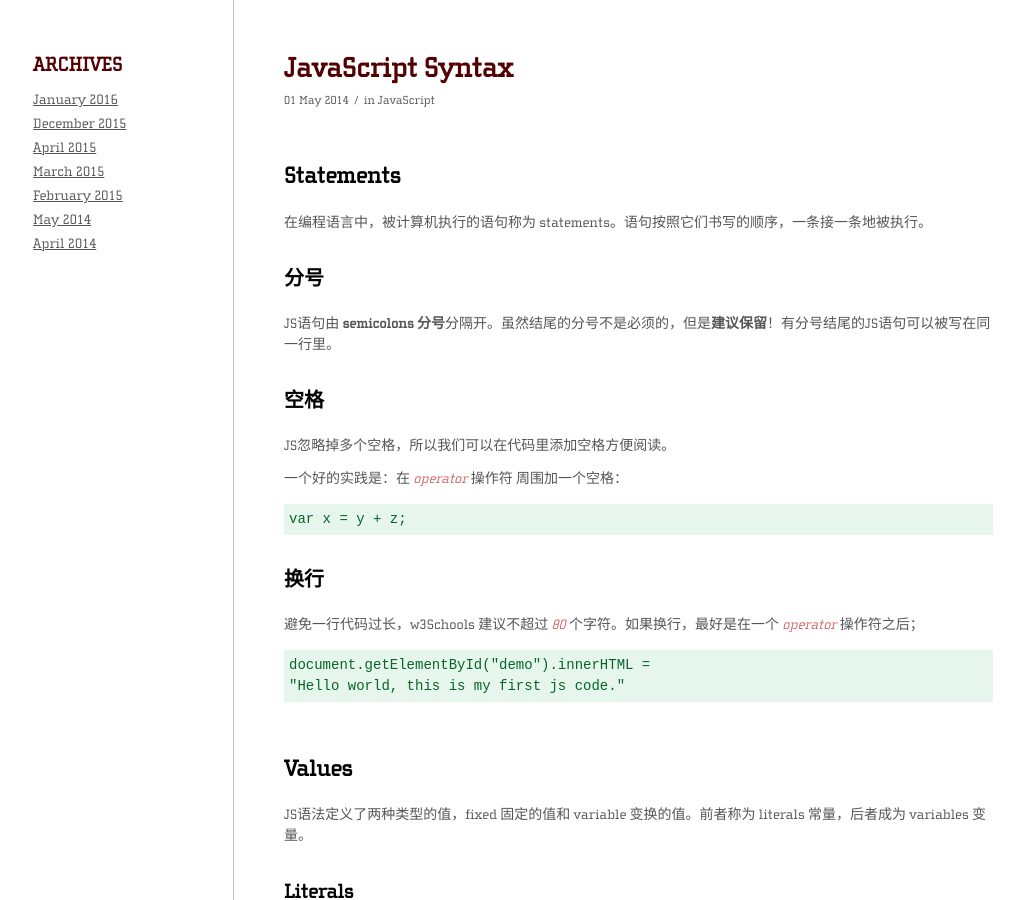
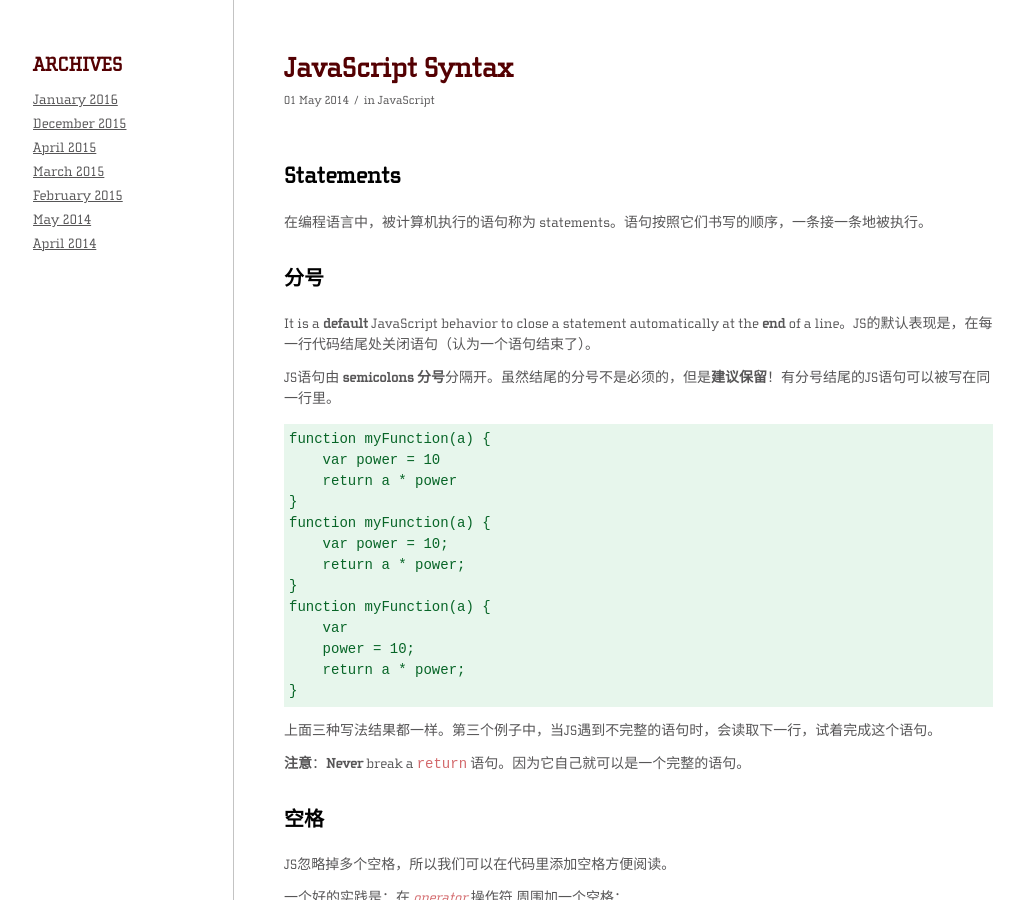
Before and after one commit to Vivi-wu/dive-into-web, a Jekyll site: the page built from _posts/2014-05-01-JavaScript-Syntax.markdown, in a window 1280 px wide and 900 px high. Shown: the whole window, without its empty margins (112-1136 px from the left). Built offline with Jekyll 4.4.1, drawn with Linux system fonts in a browser that asks for light colours; nearby versions of some CDN libraries; some of the changed text lies outside the part shown.

Commit message:
review JS post

```diff
--- a/_posts/2014-05-01-JavaScript-Syntax.markdown
+++ b/_posts/2014-05-01-JavaScript-Syntax.markdown
@@ -8,7 +8,27 @@ categories: JavaScript
 
 ### 分号
 
+It is a **default** JavaScript behavior to close a statement automatically at the **end** of a line。JS的默认表现是，在每一行代码结尾处关闭语句（认为一个语句结束了）。
+
 JS语句由 **semicolons 分号**分隔开。虽然结尾的分号不是必须的，但是**建议保留**！有分号结尾的JS语句可以被写在同一行里。
+
+    function myFunction(a) {
+        var power = 10
+        return a * power
+    }
+    function myFunction(a) {
+        var power = 10;
+        return a * power;
+    }
+    function myFunction(a) {
+        var
+        power = 10;
+        return a * power;
+    }
+
+上面三种写法结果都一样。第三个例子中，当JS遇到不完整的语句时，会读取下一行，试着完成这个语句。
+
+**注意**：**Never** break a `return` 语句。因为它自己就可以是一个完整的语句。
 
 ### 空格
 
@@ -61,13 +81,20 @@ w3schools 使用首字母小写的驼峰式: firstName
 
 ### 变量的声明和赋值
 
-在JS中创建一个变量又称为“声明”一个变量。JS中使用 **var** keyword to **declare** variables 声明变量, use **equal sign** (=) 此时等号是赋值符 to **assign values** to variables 给变量赋值.
+在JS中创建一个变量又称为“声明”一个变量。JS中使用 **var** keyword to **declare** variables 声明变量, use **equal sign `=` **, 此时等号是赋值符, to **assign values** to variables 给变量赋值.
+
+After the declaration, the variable has no value. (Technically it has the value of **undefined**) **注意**：_声明变量后，变量是没有值的，或者说此时变量值为 undefined_。
 
 可以先声明，后赋值，分两步。也可以声明的同时赋值，即初始化变量。
 
     var today = "Monday";
 
-After the declaration, the variable has no value. (Technically it has the value of **undefined**) **注意**：_声明变量后，变量是没有值的，或者说此时变量值为 undefined_。
+<span style="color:blue;">An assignment always returns the value of the assignment</span>. 赋值语句返回的值，就是被赋予的值。
+
+    var x = 0;
+    if (x = 10)
+
+这里 if 判断的条件为 true。因为赋值语句 `x＝10` 的返回值是 10，只要是 real 的值，都是 true 的。
 
 你也可以使用 **comma** 逗号分隔，同时声明多个变量。
 
--- a/_posts/2014-05-03-JavaScript-Number.markdown
+++ b/_posts/2014-05-03-JavaScript-Number.markdown
@@ -11,7 +11,7 @@ JS只有一种 Number 类型的数，可以带小数写，也可以不用。特
 
 Integers (numbers without a period or exponent notation) are considered accurate up to 15 digits，整数可以保证是精确的最多位数是15位，超出则不精确了。
 
-The maximum number of decimals is 17。小数最多位数是17，因此浮点数相加也不一定准确。
+The maximum number of decimals is 17。小数最多位数是17，因此<span style="color:blue;">浮点数相加也不一定准确</span>。
 
     var x = 0.2 + 0.1;         // x will be 0.30000000000000004
     var x = (0.2 * 10 + 0.1 * 10) / 10;       // x will be 0.3
```
Also changed, not shown: _posts/2014-04-20-HTML-Forms-and-Form-Elements.markdown (+4 -4 lines), _posts/2014-05-02-JavaScript-data-type.markdown (+15 -0 lines).
